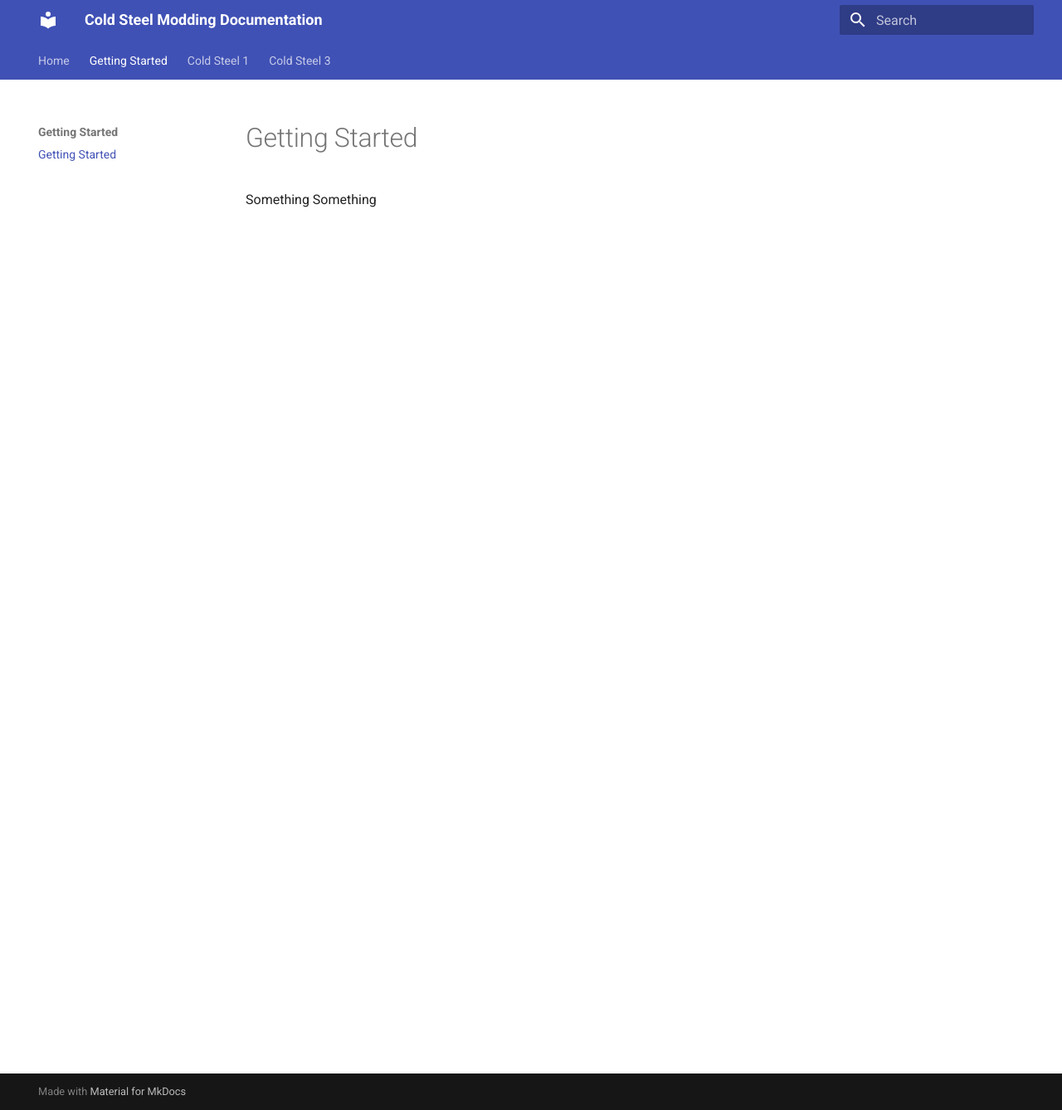
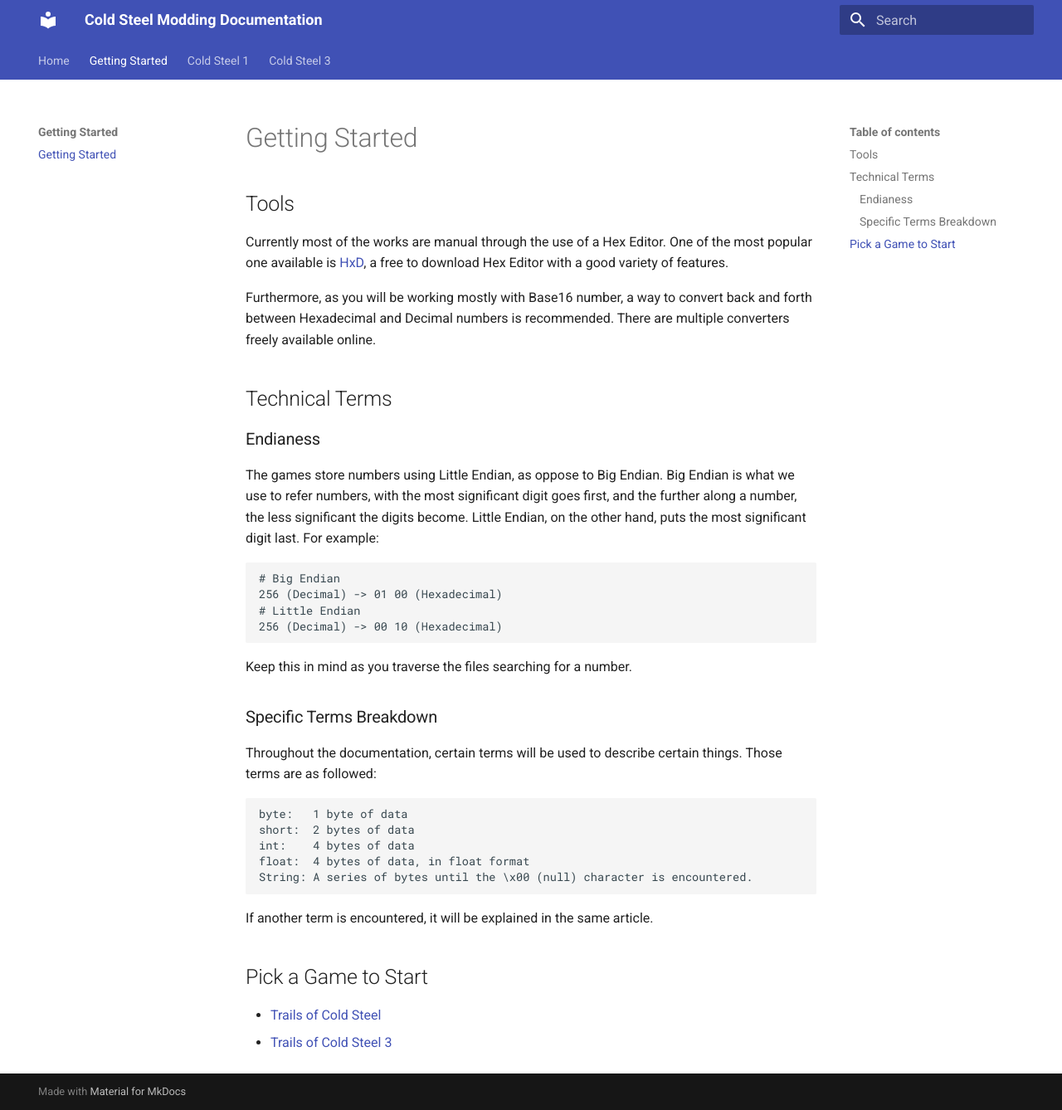
Before and after one commit to nnguyen259/ColdSteelDocumentation, an MkDocs documentation site: the page built from docs/getting-started.md, in a window 1280 px wide and 1338 px high. Shown: the whole window at 83% size. Built offline with MkDocs 1.6.1 and Material for MkDocs 9.7.7, drawn with Linux system fonts in a browser that asks for light colours.

Commit message:
Update Getting Started Page

````diff
--- a/docs/getting-started.md
+++ b/docs/getting-started.md
@@ -1,2 +1,34 @@
 # Getting Started
-Something Something
+
+## Tools
+Currently most of the works are manual through the use of a Hex Editor. One of the most popular one available is [HxD](https://mh-nexus.de/en/hxd/), a free to download Hex Editor with a good variety of features.
+
+Furthermore, as you will be working mostly with Base16 number, a way to convert back and forth between Hexadecimal and Decimal numbers is recommended. There are multiple converters freely available online.
+
+## Technical Terms
+### Endianess
+The games store numbers using Little Endian, as oppose to Big Endian. Big Endian is what we use to refer numbers, with the most significant digit goes first, and the further along a number, the less significant the digits become. Little Endian, on the other hand, puts the most significant digit last. For example:
+```
+# Big Endian
+256 (Decimal) -> 01 00 (Hexadecimal)
+# Little Endian
+256 (Decimal) -> 00 10 (Hexadecimal)
+```
+
+Keep this in mind as you traverse the files searching for a number.
+
+### Specific Terms Breakdown
+Throughout the documentation, certain terms will be used to describe certain things. Those terms are as followed:
+```
+byte:   1 byte of data
+short:  2 bytes of data
+int:    4 bytes of data
+float:  4 bytes of data, in float format
+String: A series of bytes until the \x00 (null) character is encountered.
+```
+
+If another term is encountered, it will be explained in the same article.
+
+## Pick a Game to Start
+* [Trails of Cold Steel](cs1/overview.md)
+* [Trails of Cold Steel 3](cs3/overview.md)
````
